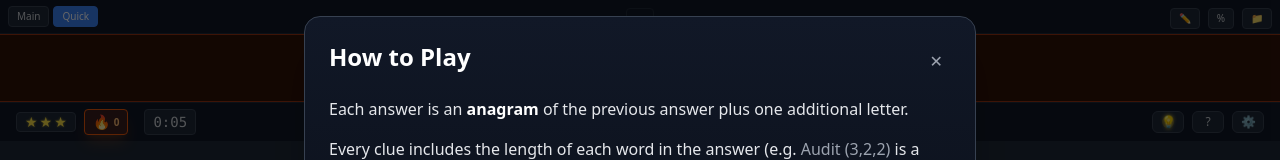
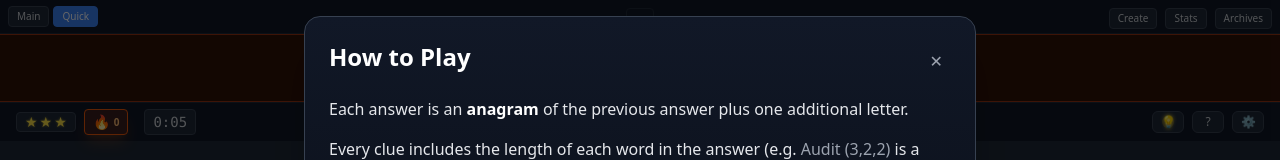
Before and after one commit to benreich4/stepwords, a React (Vite) app: page /quick/154 in a window 1280 px wide. Shown: the top 160 px of the page. Built offline with nearby package versions, Linux system fonts and the light colour scheme.

Commit message:
Expand words in header when there's enough space

```diff
--- a/src/App.jsx
+++ b/src/App.jsx
@@ -409,7 +409,7 @@ export default function App() {
               }`}
               title="Create"
             >
-              ✏️
+              <span className="sm:hidden">✏️</span><span className="hidden sm:inline">Create</span>
             </Link>
             <Link
               to="/stats"
@@ -420,7 +420,7 @@ export default function App() {
               }`}
               title="Stats"
             >
-              %
+              <span className="sm:hidden">%</span><span className="hidden sm:inline">Stats</span>
             </Link>
             <Link
               to="/archives"
@@ -431,7 +431,7 @@ export default function App() {
               }`}
               title="Archives"
             >
-              📁
+              <span className="sm:hidden">📁</span><span className="hidden sm:inline">Archives</span>
             </Link>
           </div>
         </div>
```
